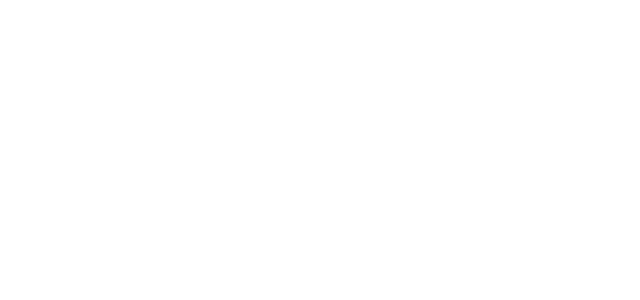
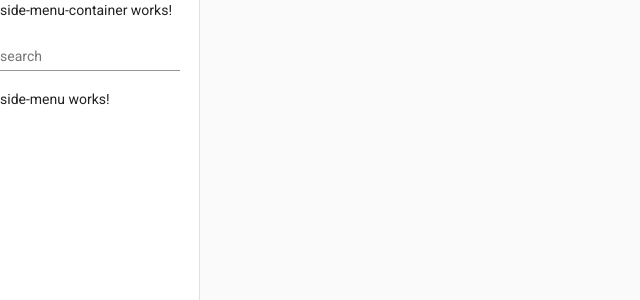
Before and after one commit to apokalipsa44/ng-patterns, an Angular app: page / in a window 1280 px wide. Shown: the top 300 px of the page, without its empty margins (0-640 px from the left). Built offline with nearby package versions, Linux system fonts and the light colour scheme.

Commit message:
drawer stles

```diff
--- a/src/app/app.component.html
+++ b/src/app/app.component.html
@@ -1,8 +1,8 @@
 <mat-drawer-container>
-    <mat-drawer mode="side" opened>
+    <mat-drawer mode="side" opened style="width: 200px;">
         <app-side-menu-container></app-side-menu-container>
     </mat-drawer>
-    <mat-drawer-content>
+    <mat-drawer-content style="height:100vh">
         <router-outlet></router-outlet>
     </mat-drawer-content>
 </mat-drawer-container>
```
Also changed, not shown: src/app/UI/side-menu-container/side-menu-container.component.ts (+5 -4 lines).
